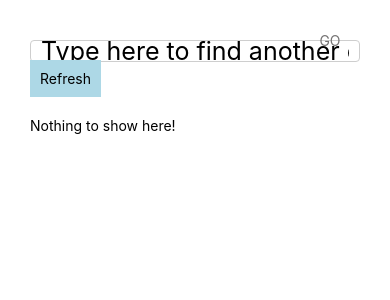
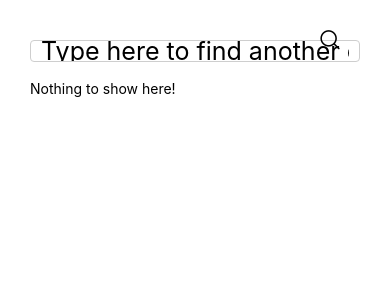
Before and after one commit to romulomelendez/weather-api_React-Native, a React Native app: screen / in a window 390 px wide. Shown: the top 300 px of the page. Built offline with nearby package versions, Linux system fonts and the light colour scheme.

Commit message:
adding icons

```diff
--- a/package.json
+++ b/package.json
@@ -15,12 +15,14 @@
     "react": "17.0.1",
     "react-dom": "17.0.1",
     "react-native": "0.64.3",
+    "react-native-vector-icons": "^9.1.0",
     "react-native-web": "0.17.1"
   },
   "devDependencies": {
     "@babel/core": "^7.12.9",
     "@types/react": "~17.0.21",
     "@types/react-native": "~0.64.12",
+    "@types/react-native-vector-icons": "^6.4.10",
     "react-native-dotenv": "^3.3.1",
     "typescript": "~4.3.5"
   },
--- a/src/components/Search/index.tsx
+++ b/src/components/Search/index.tsx
@@ -2,6 +2,8 @@ import { useContext } from 'react'
 import { StyleSheet, View, Text, TextInput, TouchableOpacity } from 'react-native'
 
 import { WeatherContext } from '../../context/WeatherContext'
+
+import Icon from 'react-native-vector-icons/AntDesign'
 
 const Search = () => {
 
@@ -31,7 +33,7 @@ const Search = () => {
                 style={ styles.button }
                 onPress={ verifySearch }
             >
-                <Text style={ styles.text }>GO</Text>
+                <Icon name="search1" size={22} />
 
             </TouchableOpacity>
 
--- a/src/components/UpdateWeather/index.tsx
+++ b/src/components/UpdateWeather/index.tsx
@@ -1,18 +1,43 @@
+import { useContext } from 'react'
 import { StyleSheet, View, Text, TouchableOpacity } from 'react-native'
+
+import { WeatherContext } from '../../context/WeatherContext'
+
+import Icon from 'react-native-vector-icons/MaterialCommunityIcons'
+
+import { WEATHER_API_URL, WEATHER_API_URL_PART2, WEATHER_API_KEY } from '@env'
 
 const UpdateWeather: React.FC = () => {
 
-    const updateWeathers = async () => {}
+    const { city, controlVariable } = useContext(WeatherContext)
+
+    const updateWeathers = () => {
+
+        try {
+
+            fetch(WEATHER_API_URL + `${city}` + WEATHER_API_URL_PART2 + WEATHER_API_KEY)
+                .then( response => response.json() )
+                .then( data => console.log(data) )
+
+        } catch (error) { console.log(error) }
+
+    }
 
     return (
 
         <View style={ styles.container }>
 
-            <TouchableOpacity style={ styles.button } onPress={ updateWeathers }>
+            {
 
-                <Text onPress={ updateWeathers }>Refresh</Text>
+                controlVariable !== 0 &&
 
-            </TouchableOpacity>
+                    <TouchableOpacity style={ styles.button } onPress={ updateWeathers }>
+
+                        <Icon name="update" size={22} />
+
+                    </TouchableOpacity>
+
+            }
 
         </View>
 
@@ -33,7 +58,6 @@ const styles = StyleSheet.create({
     button: {
 
         padding: 10,
-        backgroundColor: 'lightblue'
 
     }
 
--- a/src/components/WeatherCards/index.tsx
+++ b/src/components/WeatherCards/index.tsx
@@ -1,13 +1,12 @@
 import { useState, useEffect, useContext } from 'react'
 import { StyleSheet, View, Text } from 'react-native'
 
+import { WeatherContext } from '../../context/WeatherContext'
+
 import { WEATHER_API_URL, WEATHER_API_URL_PART2, WEATHER_API_KEY } from '@env'
-
-import { WeatherContext } from '../../context/WeatherContext'
 
 const WeatherCards: React.FC = () => {
 
-    //const [ control, setControl ] = useState(0)
     const [ weatherData, setWeatherData ] = useState<WeatherProps>()
 
     const { city, controlVariable } = useContext(WeatherContext)
@@ -15,6 +14,7 @@ const WeatherCards: React.FC = () => {
     interface WeatherProps {
 
         id: number,
+        name: string,
         main: string,
         description: string,
         icon: string,
@@ -39,6 +39,7 @@ const WeatherCards: React.FC = () => {
                 .then( data => setWeatherData({
 
                         id: data.weather[0].id,
+                        name: data.name,
                         main: data.weather[0].main,
                         description: data.weather[0].description,
                         icon: data.weather[0].icon,
@@ -68,6 +69,7 @@ const WeatherCards: React.FC = () => {
 
                         <View style={ styles.temperature_section }>
 
+                            <Text>{ weatherData.name }</Text>
                             <Text style={ styles.temperature}>{ weatherData.temperature }</Text>
                             <Text style={ styles.degrees }>ºC</Text>
 
```
Also changed, not shown: 2 other files (tests, documents, lock files or other folders).
